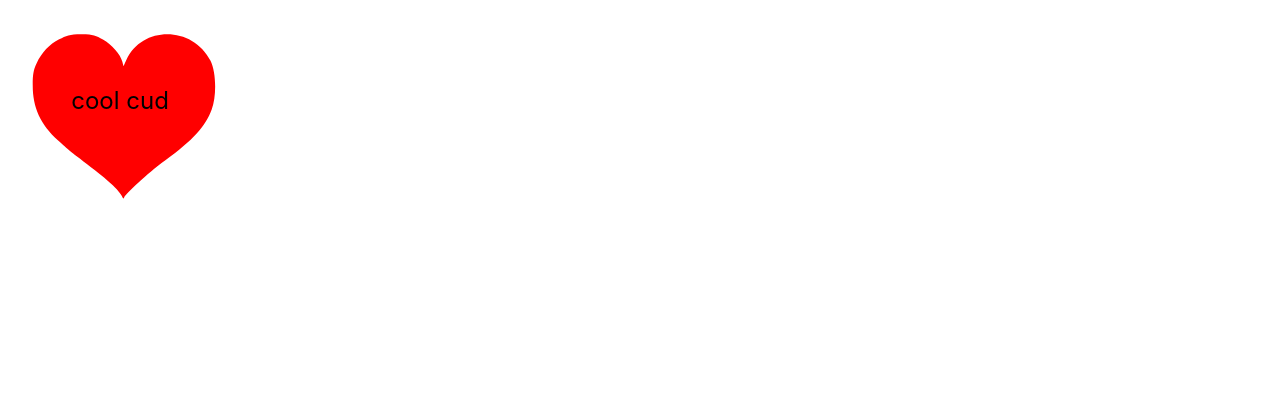
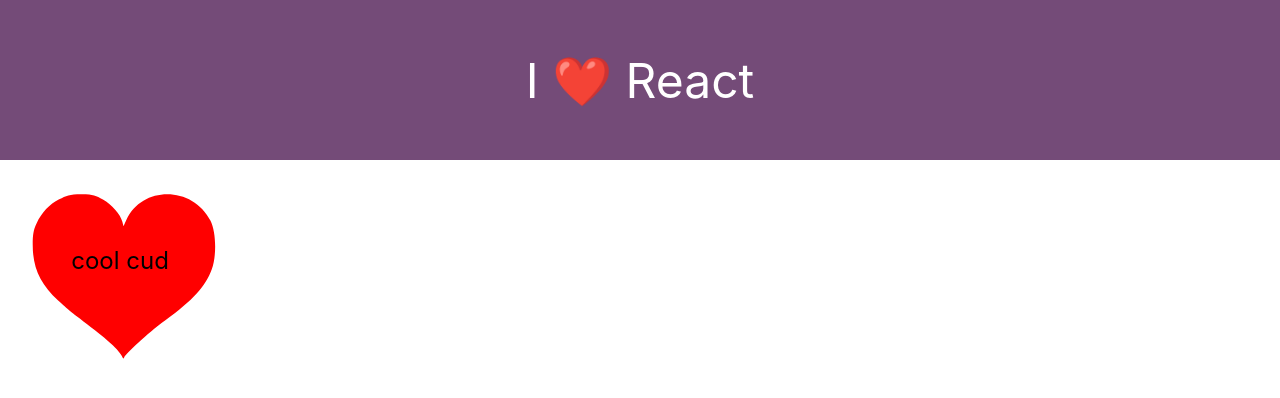
Before and after one commit to DOOMNOTRON/i-heart-react, a React (Create React App) app: page / in a window 1280 px wide. Shown: the top 398 px of the page. Built offline with nearby package versions, Linux system fonts and the light colour scheme.

Commit message:
Added header

```diff
--- a/src/App.js
+++ b/src/App.js
@@ -12,8 +12,18 @@
     )
 }
 
+const Header = () => {
+    return <div className='App-header'>I ❤️ React</div>;
+}
+
 function App() {
-    return <Heart msg={message} />
+    return(
+      <>
+          <Header />
+          <Heart msg={message} />
+      </>
+
+    );
 }
 
 export default App;
```
